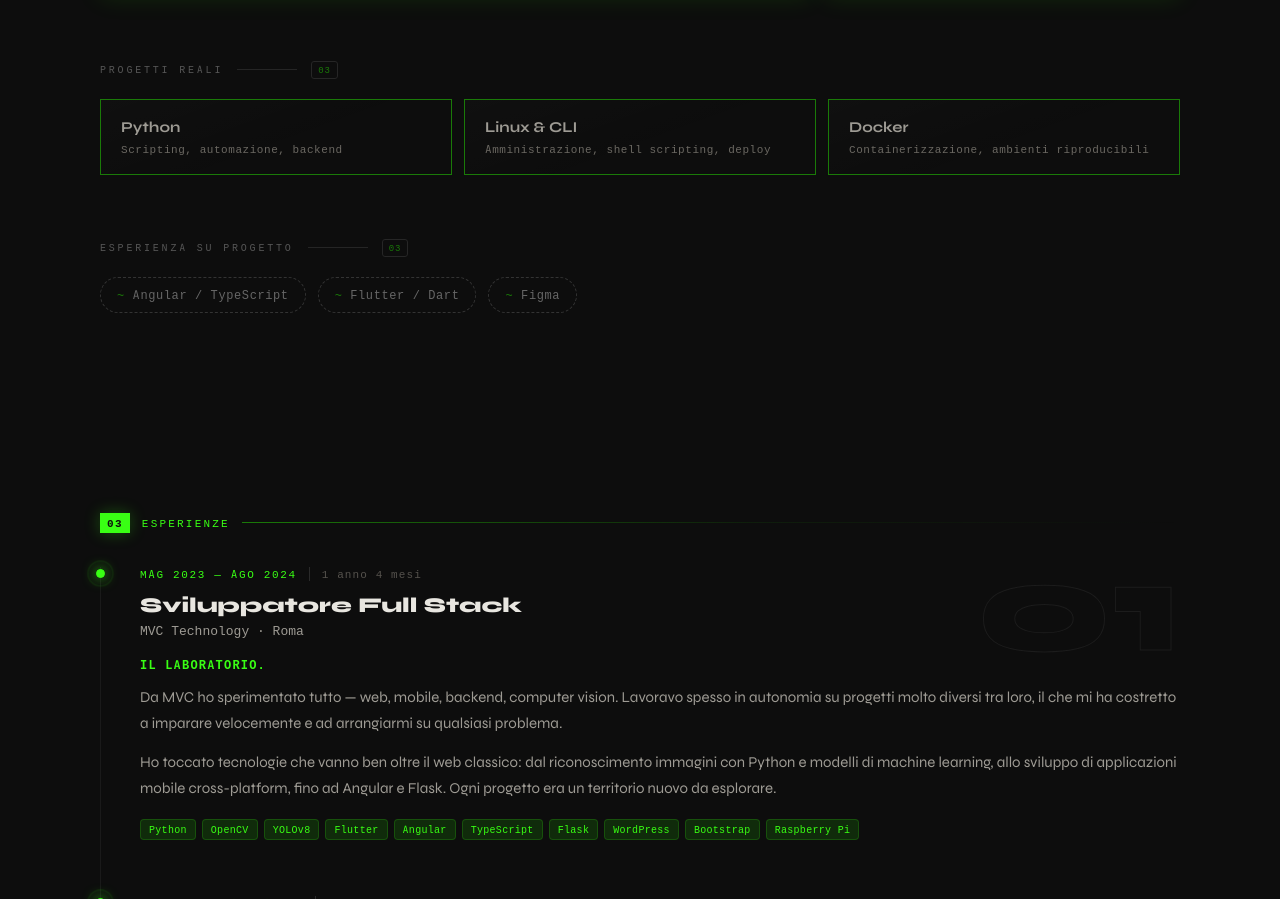
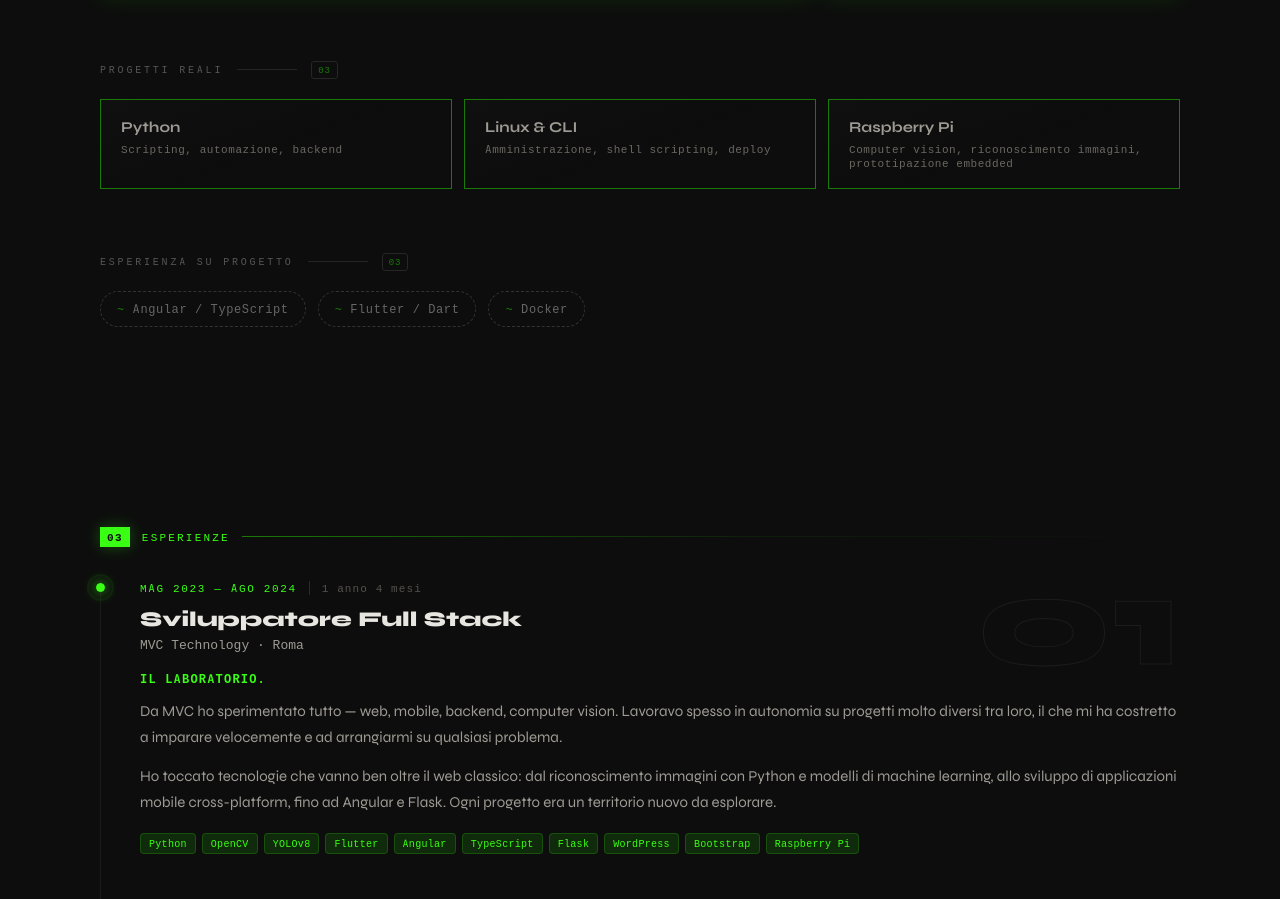
Before and after one commit to donnykDEV/personal-portfolio, a website: page index.html in a window 1280 px wide. Shown: the part 2596-3495 px from the top of the page. Drawn offline with Linux system fonts and the light colour scheme.

Commit message:
Aggiunto Raspberry PI tra le skill

```diff
--- a/index.html
+++ b/index.html
@@ -398,8 +398,8 @@
                 <div class="skill-desc">Amministrazione, shell scripting, deploy</div>
             </div>
             <div class="skill-card skill-card--2 spot">
-                <div class="skill-name">Docker</div>
-                <div class="skill-desc">Containerizzazione, ambienti riproducibili</div>
+                <div class="skill-name">Raspberry Pi</div>
+                <div class="skill-desc">Computer vision, riconoscimento immagini, prototipazione embedded</div>
             </div>
         </div>
     </div>
@@ -413,7 +413,7 @@
             <span class="skill-tag" data-tooltip="Usato su progetto specifico" tabindex="0"><span
                     class="tag-prefix">~</span> Flutter / Dart</span>
             <span class="skill-tag" data-tooltip="Usato su progetto specifico" tabindex="0"><span
-                    class="tag-prefix">~</span> Figma</span>
+                    class="tag-prefix">~</span> Docker</span>
         </div>
     </div>
 </section>
```
